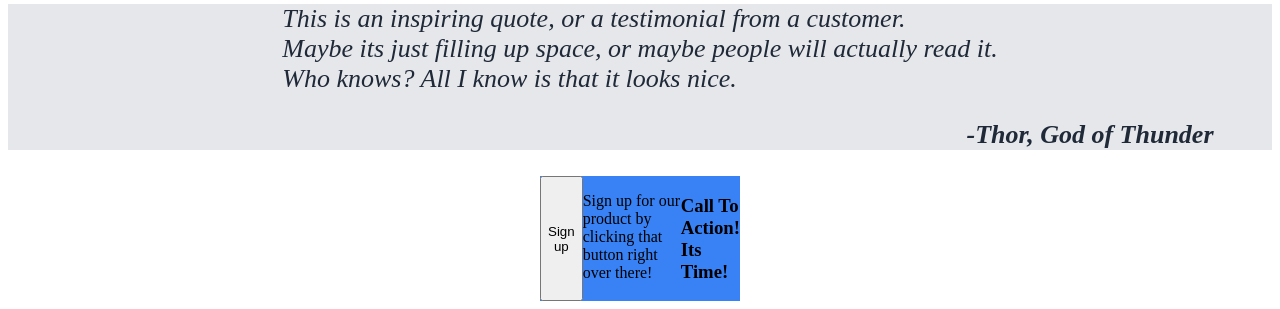
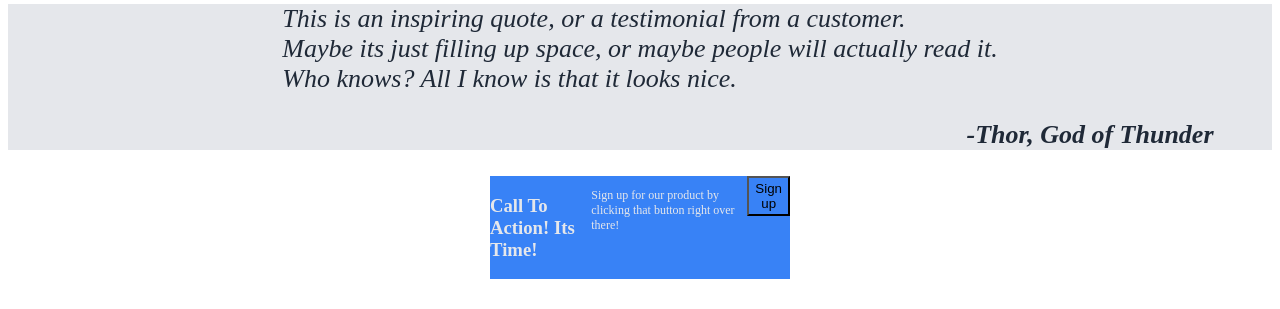
Before and after one commit to jackalot/O-Landing-Page, a plain HTML site: page index.html in a window 1280 px wide. Shown: the part 534-843 px from the top of the page. After the commit the page ends 821 px from the top, so only its background shows below. Drawn offline with Linux system fonts and the light colour scheme.

Commit message:
fixed size, orientation, and color of content in box'

```diff
--- a/Styles/Style.css
+++ b/Styles/Style.css
@@ -107,15 +107,32 @@ img {
 }
 .call-to-action {
     background-color: #3882f6;
-    width: 200px;
+    width: 300px;
     margin-left: auto;
     margin-right: auto;
     display: flex;
-    flex-direction: row-reverse;
+    flex-direction: row;
     justify-content: center;
 }
 .call-to-action h3 {
     display: flex;
     flex-direction: row;
     justify-content: flex-start;
+    color: #E5E7EB;
 }
+.call-to-action p {
+    display: flex;
+    flex-direction: row;
+    justify-content: center;
+    color: #E5E7EB;
+    font-size: 12px;
+}
+.call-to-action button {
+    display: flex;
+    flex-direction: row;
+    justify-content: flex-end;
+    background-color: #3882f6;
+    display: block;
+    height: 40px;
+    width: 50px;
+}
```
Also changed, not shown: index.html (+1 -0 lines).
